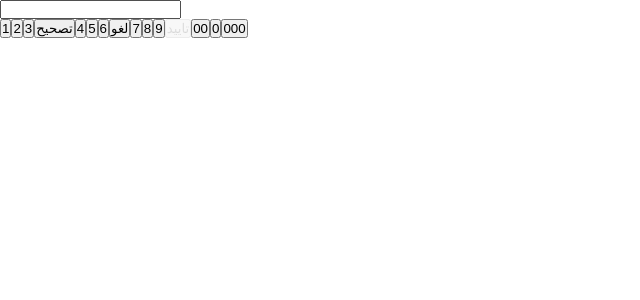
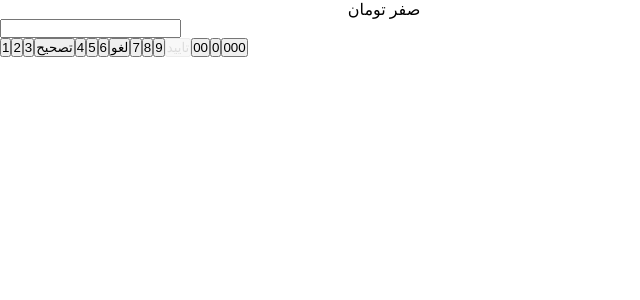
Before and after one commit to mahyarErshad/touch-keyboard, a React (Create React App) app: page / in a window 1280 px wide. Shown: the top 300 px of the page, without its empty margins (0-640 px from the left). Built offline with nearby package versions, Linux system fonts and the light colour scheme.

Commit message:
Passed props to TouchKeyboard

```diff
--- a/src/App.js
+++ b/src/App.js
@@ -1,9 +1,11 @@
+import { useState } from "react";
 import TouchKeyboard from "./Components/TouchKeyboard/TouchKeyboard";
 
 function App() {
+  const [value, setValue] = useState("");
   return (
     <div className="container">
-      <TouchKeyboard />
+      <TouchKeyboard inputValue={value} setInputValue={setValue} passwordInput={false} length={9} valueReader={true} disableZero={true} />
     </div>
   );
 }
```
